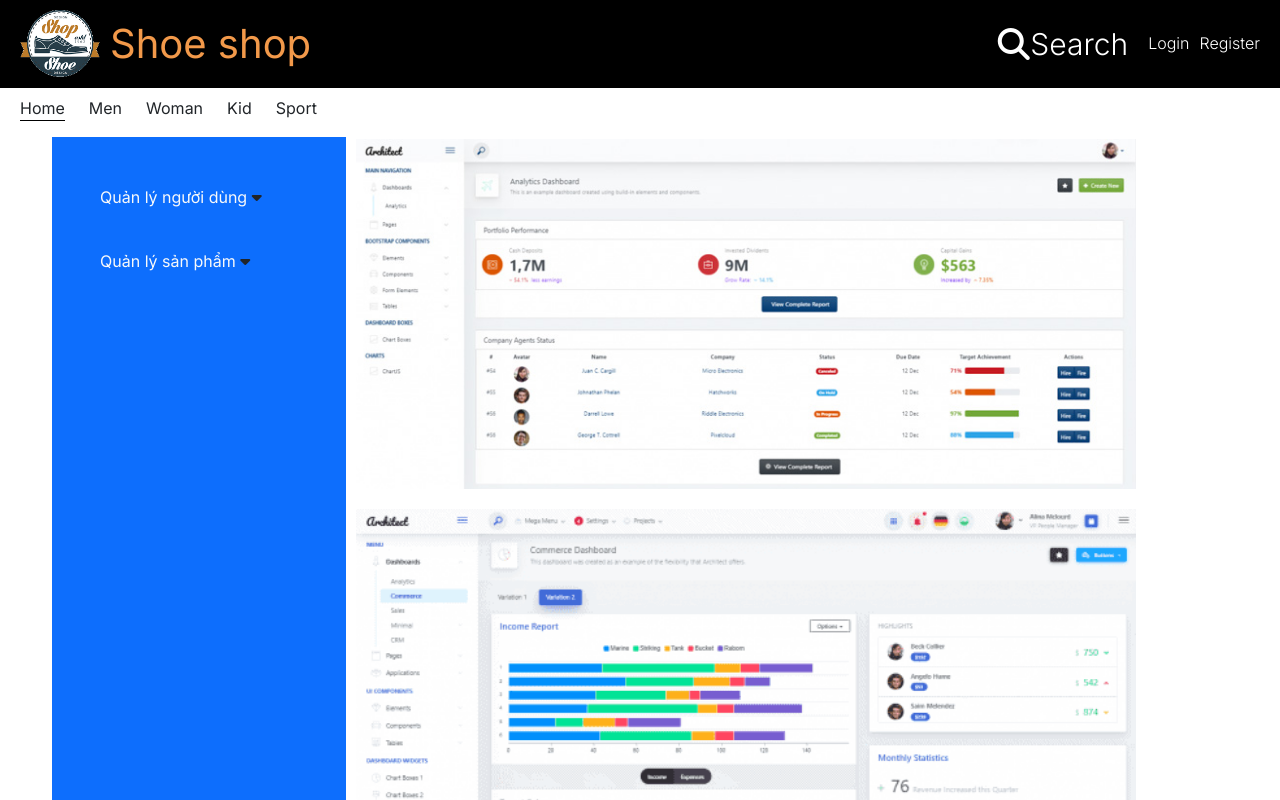
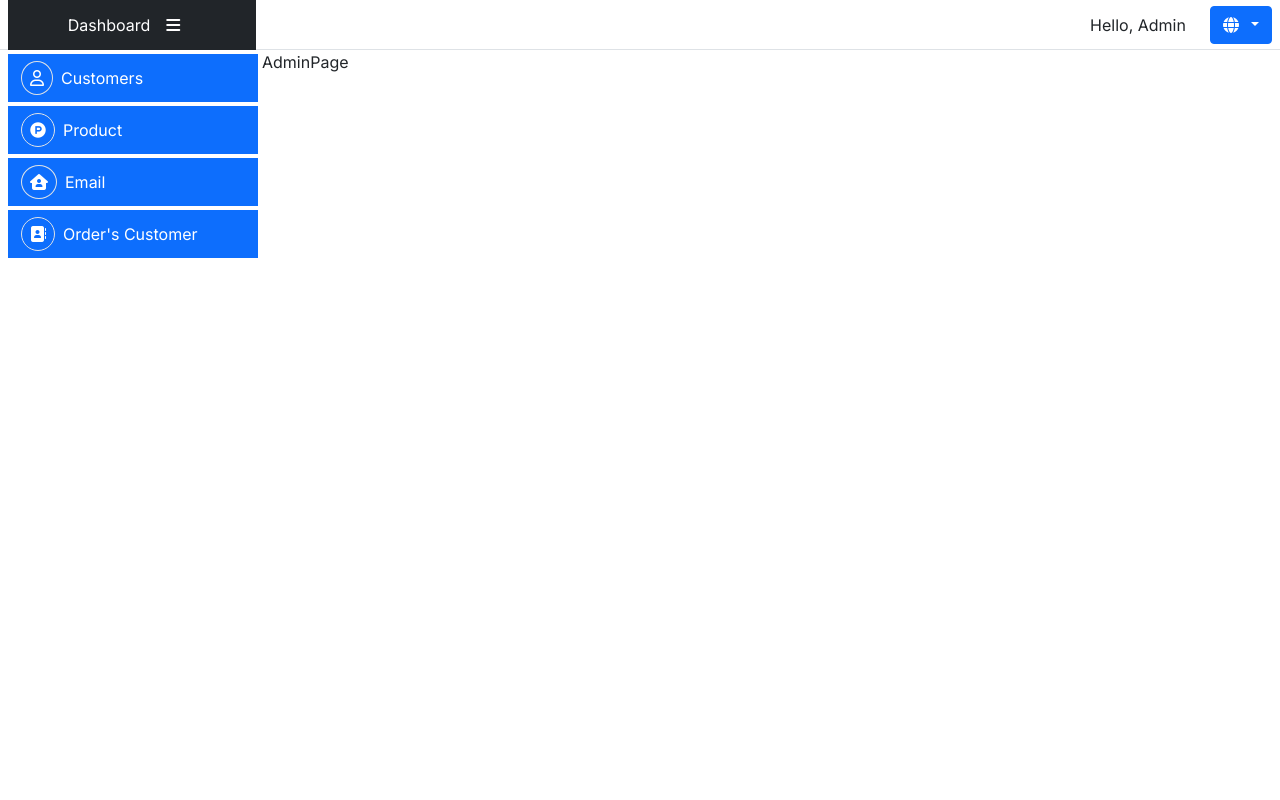
Before and after one commit to LEDUYPHUONG/shoe-shop, a React (Create React App) app: page /admin in a window 1280 px wide. Shown: the top 800 px of the page. Built offline with nearby package versions, Linux system fonts and the light colour scheme.

Commit message:
feat(layout): add adminpage

```diff
--- a/package.json
+++ b/package.json
@@ -12,6 +12,7 @@
     "history": "^5.3.0",
     "node-sass": "^7.0.3",
     "react": "^18.0.0",
+    "react-bootstrap": "^2.7.0",
     "react-dom": "^18.0.0",
     "react-redux": "^8.0.2",
     "react-responsive-carousel": "^3.2.23",
@@ -23,7 +24,7 @@
     "yup": "^0.32.11"
   },
   "scripts": {
-    "start": "set HTTPS=true&&react-scripts start",
+    "start": "react-scripts start",
     "build": "react-scripts build",
     "test": "react-scripts test",
     "eject": "react-scripts eject"
--- /dev/null
+++ b/src/assets/scss/pages/_admin.scss
@@ -0,0 +1,45 @@
+@media (max-width: 991px) {
+    #d-none-img-profile-under-991px {
+      display: none !important;
+    }
+    .d-none-under-991px {
+      display: none !important;
+    }
+    .width100-under-991px {
+      width: 100px !important;
+    }
+    .text-center-under-991px {
+      text-align: center !important;
+    }
+
+}
+
+@media (max-width: 768px) {
+    .Dashboard{
+      width: 30px !important;
+      height: 30px !important;
+    }
+    .d-none-under-768px {
+      display: none !important;
+    }
+    .isHidden-admin-navbar-body{
+      display: none !important;
+    }
+    .admin-navbar-body{
+      position: absolute;
+      z-index: 12;
+    }
+    .widthfull-under-991px {
+      width: 100% !important;
+    }
+    .out-admin-page{
+      position: absolute;
+      top: 0;
+      left: 0;
+      width: 100%;
+      height: calc(100% + 30px);
+      background-color: #cccccc;
+      opacity: 0.5;
+      z-index: 11;
+    }
+}
--- a/src/assets/scss/styles.scss
+++ b/src/assets/scss/styles.scss
@@ -19,5 +19,6 @@
 @import "./pages/profile";
 @import "./pages/register";
 @import "./pages/search";
+@import "./pages/admin";
 // responsive
 @import './responsive/responsive'
--- /dev/null
+++ b/src/component/Dropdown/DropdownAdmin.jsx
@@ -0,0 +1,38 @@
+import Dropdown from "react-bootstrap/Dropdown";
+import { history } from "../../index";
+import { logout } from "../../util/tools";
+
+function HandleClickSignInOrJoin() {
+  return (
+    <>
+      <Dropdown className="d-inline mx-2">
+        <Dropdown.Toggle id="dropdown-autoclose-true">
+          <i className="fa-solid fa-globe me-2 bg-transparent"></i>
+        </Dropdown.Toggle>
+
+        <Dropdown.Menu>
+          <Dropdown.Item
+            className="text-decoration-none"
+            onClick={() => {
+              alert('You will be redirected to the home page!')
+              history.push('/');
+              window.location.reload();
+            }}
+          >
+            Profile
+          </Dropdown.Item>
+          <Dropdown.Item
+            className="text-decoration-none"
+            onClick={() => {
+              logout();
+            }}
+          >
+            Logout
+          </Dropdown.Item>
+        </Dropdown.Menu>
+      </Dropdown>
+    </>
+  );
+}
+
+export default HandleClickSignInOrJoin;
--- a/src/index.js
+++ b/src/index.js
@@ -16,7 +16,7 @@ import Profile from './pages/Profile/Profile'
 import Register from './pages/Register/Register'
 import Search from './pages/Search/Search'
 import '../src/assets/scss/styles.scss'
-import AdminPage from './pages/AdminPage/AdminPage';
+import AdminTemplate from './templates/AdminTemplate'
 
 export const history = createBrowserHistory({ window });
 const container = document.getElementById('root');
@@ -36,8 +36,8 @@ root.render(
             <Route path='register' element={<Register />}></Route>
             <Route path='search' element={<Search />}></Route>
             <Route path='*' element={<Navigate to=''/>}></Route>
-            <Route path='admin' element={<AdminPage />}></Route>
           </Route>
+          <Route path='admin' element={<AdminTemplate />}></Route>
         </Routes>
     </HistoryRouter>
   </Provider>
--- a/src/pages/AdminPage/AdminPage.jsx
+++ b/src/pages/AdminPage/AdminPage.jsx
@@ -1,23 +1,9 @@
-// rfc
 import React from 'react'
-import { NavLink } from 'react-router-dom'
-import AdminTemplate from '../../templates/AdminTemplate'
 
-export default function AdminPage(props) {
+export default function AdminPage() {
   return (
-    <div className='container'>
-        <div className="d-flex" style={{minHeight:'100vh'}}>
-            <div className="menu w-25 bg-primary text-light pt-5 mt-2">
-                <nav>
-                    <NavLink to='profile'><p className='text-light px-5'>Quản lý người dùng <i class="fa-solid fa-caret-down text-dark"></i></p></NavLink>
-                    <br />
-                    <NavLink to='carts'><p className='text-light px-5'>Quản lý sản phẩm <i class="fa-solid fa-caret-down text-dark"></i></p></NavLink>
-                </nav>
-            </div>
-            <div className="content w-75">
-                <AdminTemplate />
-            </div>
-        </div>
+    <div className='ms-1'>
+        AdminPage
     </div>
   )
 }
--- a/src/templates/AdminTemplate.jsx
+++ b/src/templates/AdminTemplate.jsx
@@ -1,106 +1,112 @@
-import React from 'react'
+import React, { useState } from "react";
+import { NavLink } from "react-router-dom";
+import DropdownAdmin from "../component/Dropdown/DropdownAdmin";
+import AdminPage from "../pages/AdminPage/AdminPage";
 
 export default function AdminTemplate() {
-    const arrBeautifullAdminPages = [
-        {
-            img: '/img/adminPages01.jpg'
-        },
-        {
-            img: '/img/adminPages02.png'
-        },
-        {
-            img: '/img/adminPages03.png'
-        },
-        {
-            img: '/img/adminPages04.png'
-        },
-        {
-            img: '/img/adminPages05.png'
-        },
-        {
-            img: '/img/adminPages06.jpg'
-        },
-        {
-            img: '/img/adminPages07.jpg'
-        },
-        {
-            img: '/img/adminPages08.jpg'
-        },
-        {
-            img: '/img/adminPages09.png'
-        },
-        {
-            img: '/img/adminPages10.png'
-        },
-        {
-            img: '/img/adminPages11.png'
-        },
-        {
-            img: '/img/adminPages12.jpg'
-        },
-        {
-            img: '/img/adminPages13.png'
-        },
-        {
-            img: '/img/adminPages14.png'
-        },
-        {
-            img: '/img/adminPages15.png'
-        },
-        {
-            img: '/img/adminPages16.jpg'
-        },
-        {
-            img: '/img/adminPages17.jpg'
-        },
-        {
-            img: '/img/adminPages18.jpg'
-        },
-        {
-            img: '/img/adminPages19.jpg'
-        },
-        {
-            img: '/img/adminPages20.jpg'
-        },
-        {
-            img: '/img/adminPages21.jpg'
-        },
-        {
-            img: '/img/adminPages22.jpg'
-        },
-        {
-            img: '/img/adminPage23.jpg'
-        },
-        {
-            img: '/img/adminPages24.jpg'
-        },
-        {
-            img: '/img/adminPages25.jpg'
-        },
-        {
-            img: '/img/adminPages26.jpg'
-        },
-        {
-            img: '/img/adminPages27.jpg'
-        },
-        {
-            img: '/img/adminPages28.jpg'
-        },
-        {
-            img: '/img/adminPages29.jpg'
-        },
-        {
-            img: '/img/adminPages30.jpg'
-        },
-    ]
-
-  return (
-    <div>
-        {arrBeautifullAdminPages.map((imgPages,index) =>{
-            return <div key={index}>
-                <img width={'800px'} style={{padding:'10px'}} src={imgPages.img} alt="..." />
+    const [show, setShow] = useState(false);
+    return (
+      <div>
+        <div className={show? "out-admin-page" : "out-admin-page d-none"} onClick={() =>{
+          setShow(!show)
+        }}></div>
+        <div
+          className="d-flex"
+        >
+          <div
+            className="admin-header w-100 d-flex justify-content-between align-items-center border-bottom"
+            style={{ height: "50px" }}
+          >
+            <div
+              className="Dashboard bg-dark text-white text-end mx-2 py-3 d-flex justify-content-center align-items-center"
+              style={{ height: "50px", width: "248px" }}
+              onClick={() =>{
+                setShow(!show)
+              }}
+            >
+              <span className="d-none-under-768px"> Dashboard</span>
+              <span className="px-3">
+                <i className="fa-solid fa-bars"></i>
+              </span>
             </div>
-        })}
-    </div>
-  )
+            <div className="d-flex justify-content-between align-items-center">
+              <span className="pe-3">Hello, Admin</span>
+              <DropdownAdmin />
+            </div>
+          </div>
+        </div>
+        <div className="d-flex">
+          <div className={show ? 'ms-2 admin-navbar-body' : 'ms-2 admin-navbar-body isHidden-admin-navbar-body'} style={{width: "250px"}}>
+            <NavLink
+              to="/admin"
+              className="text-decoration-none">
+              <button
+                className="btn btn-primary mt-1 w-100 rounded-0 text-start"
+                style={{ cursor: "pointer" }}
+                onClick={() =>{
+                  setShow(!show)
+                }}
+              >
+                <i className="fa-regular fa-user border rounded-circle p-2 bg-transparent"></i>
+                <span className="ps-2 bg-transparent">
+                  Customers
+                </span>
+              </button>
+            </NavLink>
+            <NavLink
+              to="/admin"
+              className="text-decoration-none"
+            >
+              <button
+                className="btn btn-primary mt-1 w-100 rounded-0 text-start"
+                style={{ cursor: "pointer" }}
+                onClick={() =>{
+                  setShow(!show)
+                }}
+              >
+                <i className="fa-brands fa-product-hunt border rounded-circle p-2 bg-transparent"></i>
+                <span className="ps-2 bg-transparent">
+                  Product
+                </span>
+              </button>
+            </NavLink>
+            <NavLink
+              to="/admin"
+              className="text-decoration-none"
+            >
+              <button
+                className="btn btn-primary mt-1 w-100 rounded-0 text-start"
+                style={{ cursor: "pointer" }}
+                onClick={() =>{
+                  setShow(!show)
+                }}
+              >
+                <i className="fa-solid fa-house-user border rounded-circle p-2 bg-transparent"></i>
+                <span className="ps-2 bg-transparent">
+                  Email
+                </span>
+              </button>
+            </NavLink>
+            <NavLink
+              to="/admin"
+              className="text-decoration-none"
+            >
+              <button
+                className="btn btn-primary mt-1 w-100 rounded-0 text-start"
+                style={{ cursor: "pointer" }}
+                onClick={() =>{
+                  setShow(!show)
+                }}
+              >
+                <i className="fa-solid fa-address-book border rounded-circle p-2 bg-transparent"></i>
+                <span className="ps-2 bg-transparent">
+                Order's Customer
+                </span>
+              </button>
+            </NavLink>
+          </div>
+          <AdminPage />
+        </div>
+      </div>
+    );
 }
--- a/src/util/tools.js
+++ b/src/util/tools.js
@@ -44,6 +44,13 @@ export const config = {
       localStorage.removeItem(name);
     }
   },
+  logout: () => {
+    localStorage.removeItem(ACCESS_TOKEN);
+    localStorage.removeItem(USER_LOGIN);
+    localStorage.removeItem(CART_LIST);
+    history.push("/login");
+    window.location.reload();
+  },
   ACCESS_TOKEN: 'accessToken',
   USER_LOGIN: 'userLogin',
   CART_LIST: 'cartList',
@@ -60,6 +67,7 @@ export const {
   USER_LOGIN,
   CART_LIST,
   clearStore,
+  logout,
 } = config;
 
 const DOMAIN = 'https://shop.cyberlearn.vn/api';
```
Also changed, not shown: 1 other file (tests, documents, lock files or other folders).
